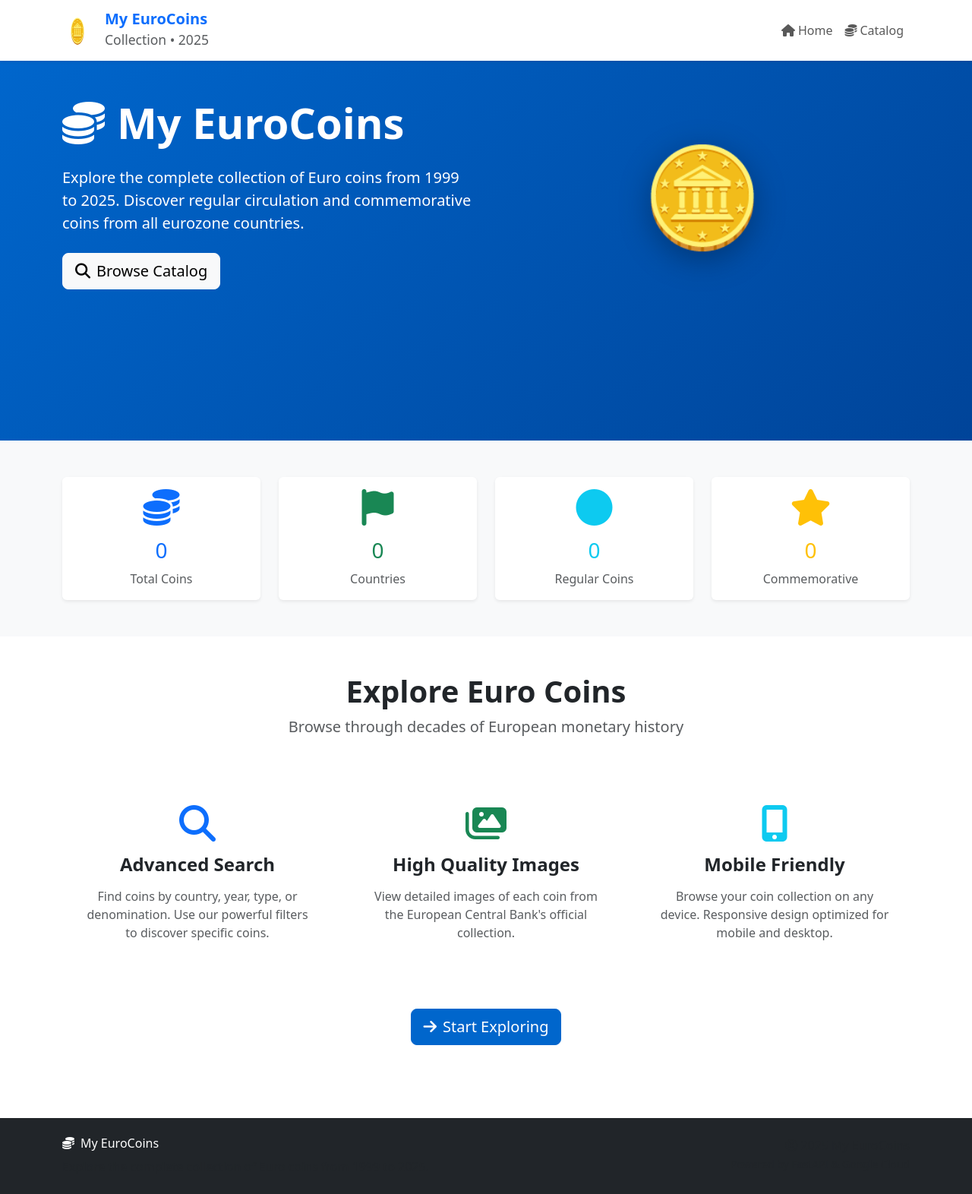
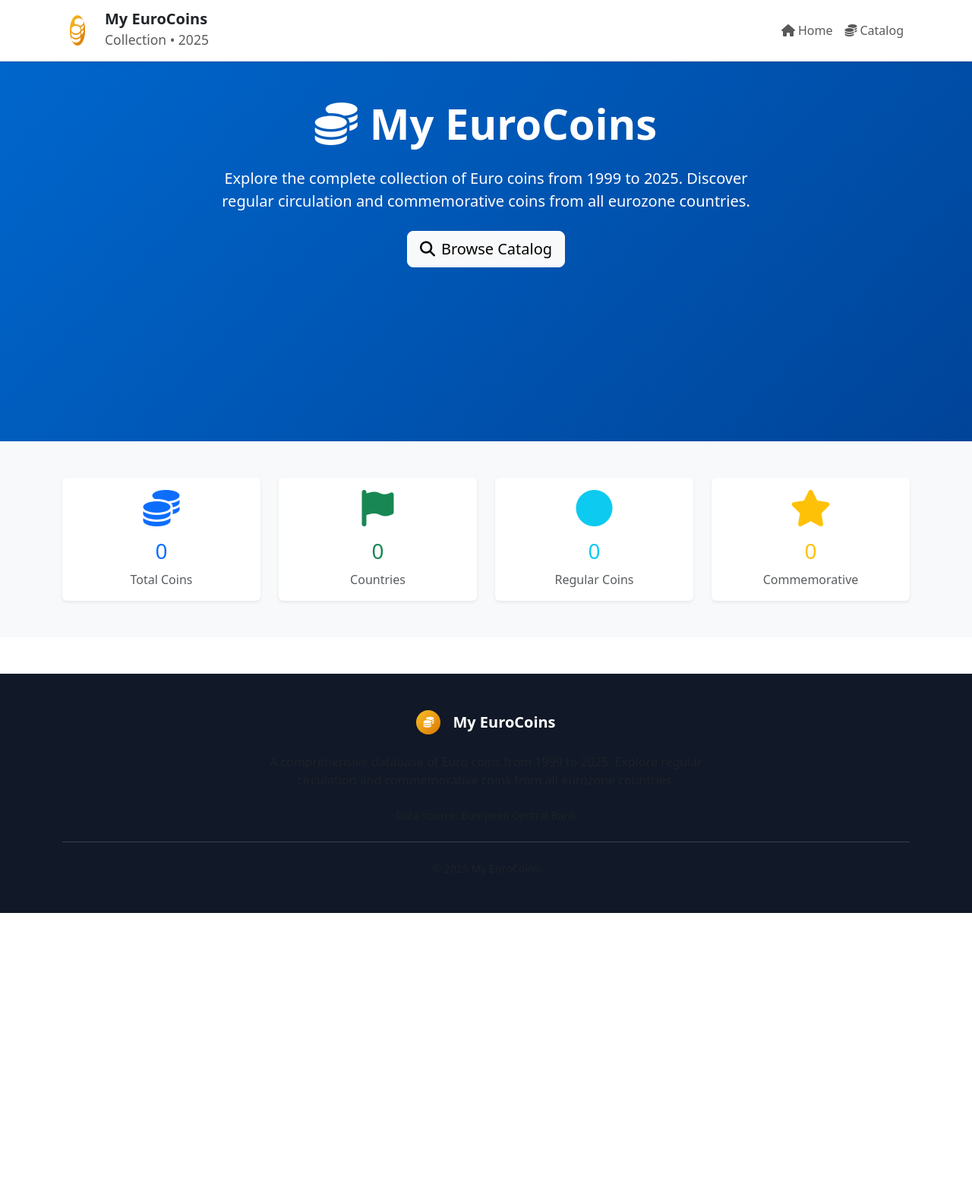
Before and after one commit to n-dimitrov/coins2025, a FastAPI app: template templates/index.html in a window 1280 px wide. Shown: the whole page at 76% size. After the commit the page ends 1202 px from the top, so only its background shows below. Run offline with FastAPI, Linux system fonts and the light colour scheme; the template is opened without the code that fills it, so the values that code supplies are empty.

Commit message:
Deploy v1.0: Complete FastAPI application with Google Cloud deployment
- Fix API endpoint routing issues (307 redirects resolved)
- Increase limit parameter from 100 to 2000 for coin loading
- Improve async handling in BigQuery service
- Update header/footer design to match prototype
- Simplify landing page (remove flip animation and features section)
- Add comprehensive deployment scripts and documentation
- Successfully deployed to Google Cloud Run
- Application live at: https://my-eurocoins-4587027216.us-central1.run.app

```diff
--- a/app/routers/coins.py
+++ b/app/routers/coins.py
@@ -14,7 +14,7 @@ async def get_coins(
     country: Optional[str] = Query(None, description="Filter by country"),
     year: Optional[int] = Query(None, description="Filter by year"),
     search: Optional[str] = Query(None, description="Search term"),
-    limit: int = Query(20, ge=1, le=100, description="Results per page"),
+    limit: int = Query(20, ge=1, le=2000, description="Results per page"),
     offset: int = Query(0, ge=0, description="Pagination offset")
 ):
     """Get coins with optional filters."""
--- a/static/js/coins.js
+++ b/static/js/coins.js
@@ -38,7 +38,7 @@ class CoinCatalog {
 
             params.append('limit', '1000'); // Load all for client-side filtering
 
-            const response = await fetch(`/api/coins?${params}`);
+            const response = await fetch(`/api/coins/?${params}`);
             if (!response.ok) {
                 throw new Error(`HTTP error! status: ${response.status}`);
             }
--- a/templates/base.html
+++ b/templates/base.html
@@ -19,12 +19,15 @@
 </head>
 <body>
     <!-- Navigation -->
-    <nav class="navbar navbar-expand-lg navbar-light bg-white shadow-sm">
+    <nav class="navbar navbar-expand-lg navbar-light bg-white shadow-sm border-bottom sticky-top">
         <div class="container">
             <a class="navbar-brand d-flex align-items-center" href="/">
-                <div class="coin-logo me-3">🪙</div>
+                <div class="coin-logo me-3 d-flex align-items-center justify-content-center"
+                     style="width: 40px; height: 40px; background: linear-gradient(135deg, #fbbf24, #d97706); border-radius: 50%;">
+                    <i class="fas fa-coins text-white"></i>
+                </div>
                 <div>
-                    <h1 class="h5 mb-0 fw-bold text-primary">My EuroCoins</h1>
+                    <h1 class="h5 mb-0 fw-bold text-dark">My EuroCoins</h1>
                     <small class="text-muted">Collection • 2025</small>
                 </div>
             </a>
@@ -35,10 +38,10 @@
 
             <div class="collapse navbar-collapse" id="navbarNav">
                 <div class="navbar-nav ms-auto">
-                    <a class="nav-link" href="/">
+                    <a class="nav-link fw-medium" href="/">
                         <i class="fas fa-home me-1"></i>Home
                     </a>
-                    <a class="nav-link" href="/catalog">
+                    <a class="nav-link fw-medium" href="/catalog">
                         <i class="fas fa-coins me-1"></i>Catalog
                     </a>
                 </div>
@@ -60,25 +63,27 @@
     </main>
 
     <!-- Footer -->
-    <footer class="bg-dark text-white mt-5">
-        <div class="container py-4">
-            <div class="row">
-                <div class="col-md-6">
-                    <h6 class="mb-2">
-                        <i class="fas fa-coins me-2"></i>My EuroCoins
-                    </h6>
-                    <p class="text-muted mb-0">
-                        Explore the complete collection of Euro coins from 1999 to 2025.
-                    </p>
+    <footer class="bg-dark text-white mt-5" style="background-color: #111827 !important;">
+        <div class="container py-5">
+            <div class="text-center">
+                <div class="d-flex align-items-center justify-content-center mb-4">
+                    <div class="coin-logo me-3 d-flex align-items-center justify-content-center"
+                         style="width: 32px; height: 32px; background: linear-gradient(135deg, #fbbf24, #d97706); border-radius: 50%;">
+                        <i class="fas fa-coins text-white" style="font-size: 14px;"></i>
+                    </div>
+                    <h3 class="h5 mb-0 fw-bold">My EuroCoins</h3>
                 </div>
-                <div class="col-md-6 text-md-end">
-                    <p class="text-muted mb-0">
-                        <i class="far fa-copyright me-1"></i>2025 My EuroCoins
-                    </p>
-                    <small class="text-muted">
-                        Powered by FastAPI & Google Cloud
-                    </small>
+                <p class="text-muted mb-4 mx-auto" style="max-width: 600px;">
+                    A comprehensive database of Euro coins from 1999 to 2025.
+                    Explore regular circulation and commemorative coins from all eurozone countries.
+                </p>
+                <div class="small text-muted mb-4">
+                    Data source: European Central Bank
                 </div>
+            </div>
+
+            <div class="border-top pt-4 mt-4 text-center" style="border-color: #374151 !important;">
+                <p class="small text-muted mb-0">© 2025 My EuroCoins</p>
             </div>
         </div>
     </footer>
--- a/templates/index.html
+++ b/templates/index.html
@@ -8,8 +8,8 @@
 <!-- Hero Section -->
 <section class="hero-section bg-primary text-white py-5">
     <div class="container">
-        <div class="row align-items-center">
-            <div class="col-lg-6">
+        <div class="row justify-content-center">
+            <div class="col-lg-8 text-center">
                 <div class="hero-content">
                     <h1 class="display-4 fw-bold mb-4">
                         <i class="fas fa-coins me-3"></i>My EuroCoins
@@ -21,11 +21,6 @@
                     <a href="/catalog" class="btn btn-light btn-lg">
                         <i class="fas fa-search me-2"></i>Browse Catalog
                     </a>
-                </div>
-            </div>
-            <div class="col-lg-6 text-center">
-                <div class="hero-coin-display">
-                    <div class="coin-animation">🪙</div>
                 </div>
             </div>
         </div>
@@ -86,83 +81,12 @@
         </div>
     </div>
 </section>
-
-<!-- Features Section -->
-<section class="features-section py-5 bg-white">
-    <div class="container">
-        <div class="row">
-            <div class="col-lg-12 text-center mb-5">
-                <h2 class="display-6 fw-bold">Explore Euro Coins</h2>
-                <p class="lead text-muted">
-                    Browse through decades of European monetary history
-                </p>
-            </div>
-        </div>
-
-        <div class="row g-4">
-            <div class="col-lg-4">
-                <div class="feature-card text-center p-4">
-                    <div class="feature-icon text-primary mb-3">
-                        <i class="fas fa-search fa-3x"></i>
-                    </div>
-                    <h4 class="fw-bold mb-3">Advanced Search</h4>
-                    <p class="text-muted">
-                        Find coins by country, year, type, or denomination.
-                        Use our powerful filters to discover specific coins.
-                    </p>
-                </div>
-            </div>
-
-            <div class="col-lg-4">
-                <div class="feature-card text-center p-4">
-                    <div class="feature-icon text-success mb-3">
-                        <i class="fas fa-images fa-3x"></i>
-                    </div>
-                    <h4 class="fw-bold mb-3">High Quality Images</h4>
-                    <p class="text-muted">
-                        View detailed images of each coin from the European Central Bank's
-                        official collection.
-                    </p>
-                </div>
-            </div>
-
-            <div class="col-lg-4">
-                <div class="feature-card text-center p-4">
-                    <div class="feature-icon text-info mb-3">
-                        <i class="fas fa-mobile-alt fa-3x"></i>
-                    </div>
-                    <h4 class="fw-bold mb-3">Mobile Friendly</h4>
-                    <p class="text-muted">
-                        Browse your coin collection on any device.
-                        Responsive design optimized for mobile and desktop.
-                    </p>
-                </div>
-            </div>
-        </div>
-
-        <div class="text-center mt-5">
-            <a href="/catalog" class="btn btn-primary btn-lg">
-                <i class="fas fa-arrow-right me-2"></i>Start Exploring
-            </a>
-        </div>
-    </div>
-</section>
 {% endblock %}
 
 {% block scripts %}
 <script>
 // Add some simple animations
 document.addEventListener('DOMContentLoaded', function() {
-    // Animate coin icon
-    const coinIcon = document.querySelector('.coin-animation');
-    if (coinIcon) {
-        setInterval(() => {
-            coinIcon.style.transform = coinIcon.style.transform === 'rotateY(180deg)'
-                ? 'rotateY(0deg)'
-                : 'rotateY(180deg)';
-        }, 2000);
-    }
-
     // Animate stats on scroll
     const observer = new IntersectionObserver((entries) => {
         entries.forEach(entry => {
```
Also changed, not shown: DEPLOYMENT.md (added, +122 -0 lines), app/services/bigquery_service.py (+26 -18 lines), cloudbuild.yaml (+4 -4 lines), 1 other file.
